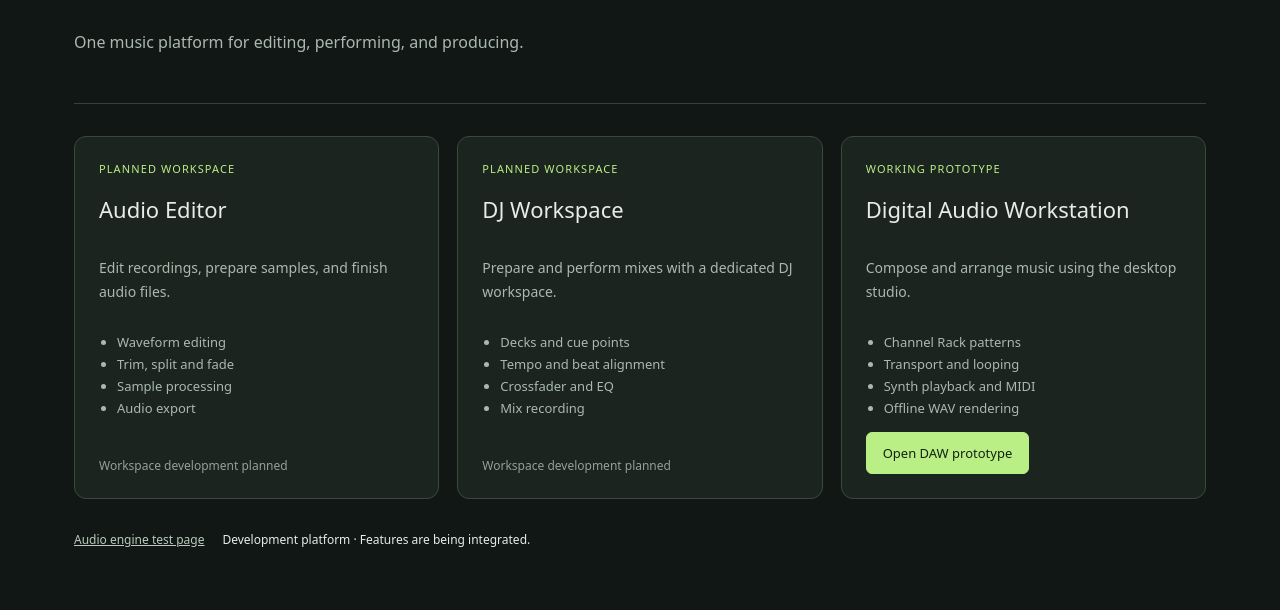
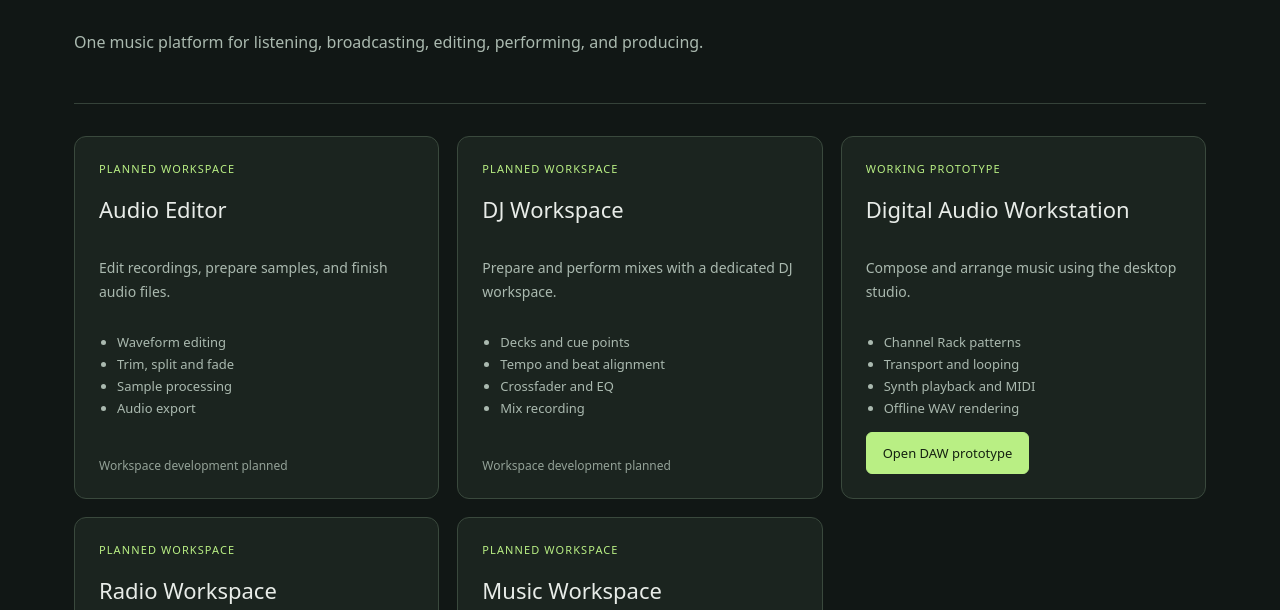
Before and after one commit to Feeless-Records/Music-Platform, a plain HTML site: page index.html in a window 1280 px wide. Shown: the part 190-800 px from the top of the page. Drawn offline with Linux system fonts and the light colour scheme.

Commit message:
Add Radio and Music workspace scope to platform

```diff
--- a/index.html
+++ b/index.html
@@ -3,9 +3,9 @@
 <head>
 <meta charset="utf-8">
 <meta name="viewport" content="width=device-width,initial-scale=1">
-<meta name="description" content="Feeless Records Music Platform — audio editing, DJ software and digital audio workstation systems.">
+<meta name="description" content="Feeless Records Music Platform — music, radio, audio editing, DJ software and digital audio workstation systems.">
 <title>Feeless Records Music Platform</title>
-<script type="module" src="./index.js"></script>
+<script type="module" src="./index.js?v=workspaces-2"></script>
 </head>
 <body><main id="app"></main><noscript>Feeless Records Music Platform requires JavaScript.</noscript></body>
 </html>
--- a/index.js
+++ b/index.js
@@ -1,4 +1,4 @@
-import {platform} from "./platform-manifest.js";
+import {platform} from "./platform-manifest.js?v=workspaces-2";
 function element(tag,text,className){const item=document.createElement(tag);if(text)item.textContent=text;if(className)item.className=className;return item;}
 export class MusicPlatform{
  constructor(root=document.getElementById("app")){this.root=root;}
@@ -15,7 +15,7 @@ export class MusicPlatform{
  .planned{margin-top:auto;font-size:12px;color:#93a197}footer{display:flex;gap:18px;flex-wrap:wrap;margin-top:32px;font-size:12px}footer a{color:#b8cbbd}a:focus-visible{outline:2px solid #fff;outline-offset:4px}
  @media(max-width:800px){.workspaces{grid-template-columns:1fr}#app{padding:30px 18px}}
  `;document.head.append(style);
- const header=element("header");header.append(element("span","FEELESS RECORDS","label"),element("h1",platform.name),element("p","One music platform for editing, performing, and producing."));
+ const header=element("header");header.append(element("span","FEELESS RECORDS","label"),element("h1",platform.name),element("p","One music platform for listening, broadcasting, editing, performing, and producing."));
  const workspaces=element("section",null,"workspaces");workspaces.setAttribute("aria-label","Music workspaces");
  for(const workspace of platform.workspaces){
  const card=element("article");card.append(element("span",workspace.status==="prototype"?"Working prototype":"Planned workspace","state"),element("h2",workspace.name),element("p",workspace.description));
--- a/platform-manifest.js
+++ b/platform-manifest.js
@@ -3,6 +3,8 @@ export const platform=Object.freeze({
  workspaces:Object.freeze([
   Object.freeze({id:"audio-editor",name:"Audio Editor",status:"planned",description:"Edit recordings, prepare samples, and finish audio files.",capabilities:["Waveform editing","Trim, split and fade","Sample processing","Audio export"]}),
   Object.freeze({id:"dj",name:"DJ Workspace",status:"planned",description:"Prepare and perform mixes with a dedicated DJ workspace.",capabilities:["Decks and cue points","Tempo and beat alignment","Crossfader and EQ","Mix recording"]}),
-  Object.freeze({id:"daw",name:"Digital Audio Workstation",status:"prototype",href:"./desktop.html",description:"Compose and arrange music using the desktop studio.",capabilities:["Channel Rack patterns","Transport and looping","Synth playback and MIDI","Offline WAV rendering"]})
+  Object.freeze({id:"daw",name:"Digital Audio Workstation",status:"prototype",href:"./desktop.html",description:"Compose and arrange music using the desktop studio.",capabilities:["Channel Rack patterns","Transport and looping","Synth playback and MIDI","Offline WAV rendering"]}),
+  Object.freeze({id:"radio",name:"Radio Workspace",status:"planned",description:"Prepare programmes, manage a radio schedule, and coordinate broadcasts.",capabilities:["Programme playlists","Broadcast scheduling","Live and recorded shows","Stream management"]}),
+  Object.freeze({id:"music",name:"Music Workspace",status:"planned",description:"Organize, discover, and listen to your music collection.",capabilities:["Music library and collections","Tracks, artists and releases","Playlists and listening queue","Metadata and search"]})
  ])
 });
```
Also changed, not shown: 1 other file.
